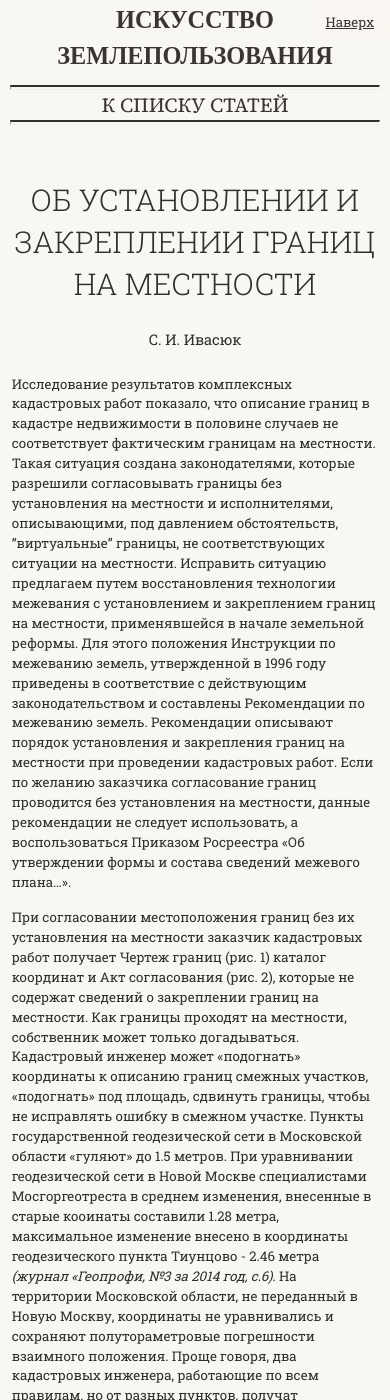
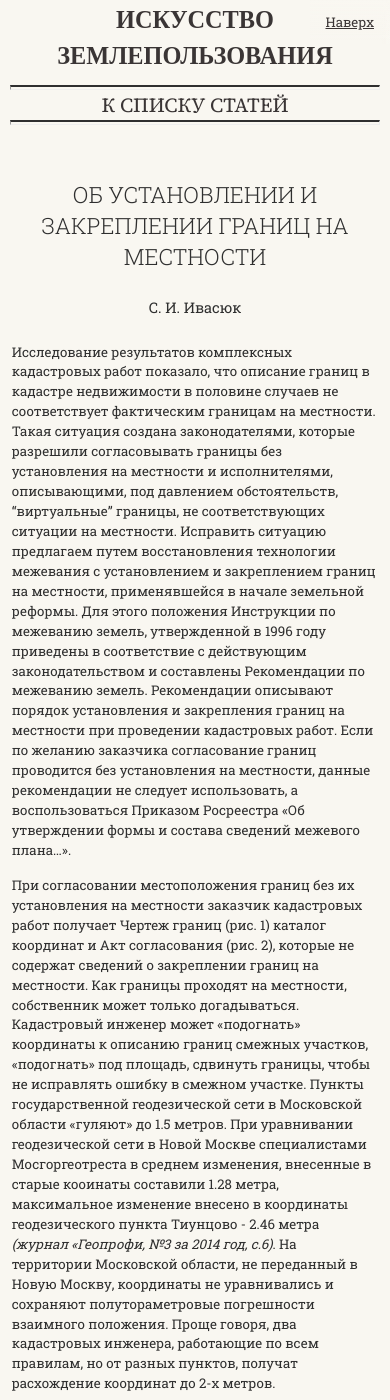
Before and after one commit to SergSi/land-use-art, a Jekyll site: the page built from _articles/2023-11-30-o-mejevanii.md, in a window 390 px wide and 1400 px high. Built offline with Jekyll 4.4.1, drawn with Linux system fonts in a browser that asks for light colours; some web fonts are replaced.

Commit message:
Update style.css

```diff
--- a/assets/css/style.css
+++ b/assets/css/style.css
@@ -244,7 +244,7 @@ li :is(ul, ol) {
 }
 
 .doc-head{
-  font-size: 3rem;
+  font-size: clamp(2rem, 1.7500rem + 1.2500vw, 3rem);
   padding-top: 10px;
   padding-bottom: 0px;
   margin-bottom: 24px;
```
